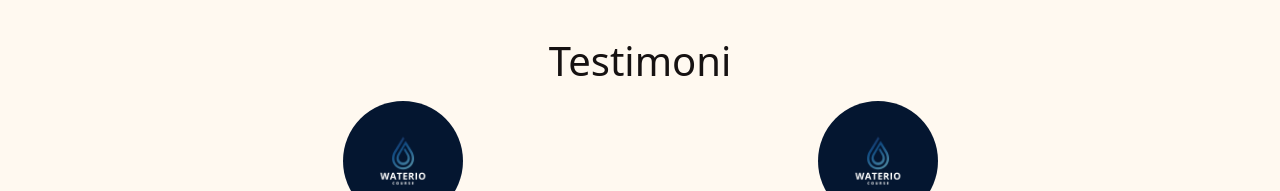
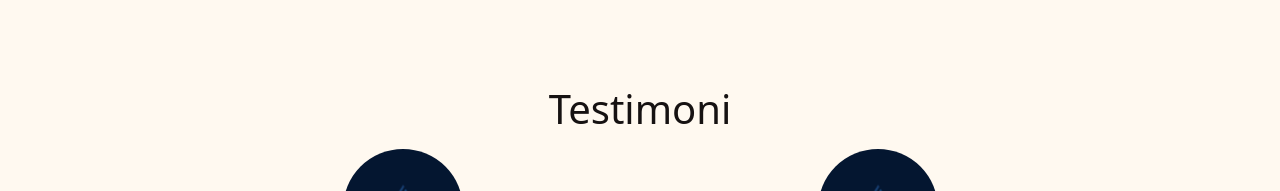
Before and after one commit to krisnaputra31/uas-pw1-2022, a plain HTML site: page index.html in a window 1280 px wide. Shown: the part 1209-1400 px from the top of the page. Drawn offline with Linux system fonts and the light colour scheme.

Commit message:
12-12-2022 implement data aos lib for existing web  fix bug from last commit

```diff
--- a/index.html
+++ b/index.html
@@ -159,7 +159,7 @@
       </section>
       <!-- End of Card here -->
       <section class="container pt-4" id="testimonial">
-        <div class="row data-aos="flip-up">
+        <div class="row pt-5" data-aos="flip-up">
           <div class="col-12 text-center">
             <h1>Testimoni</h1>
           </div>
```
